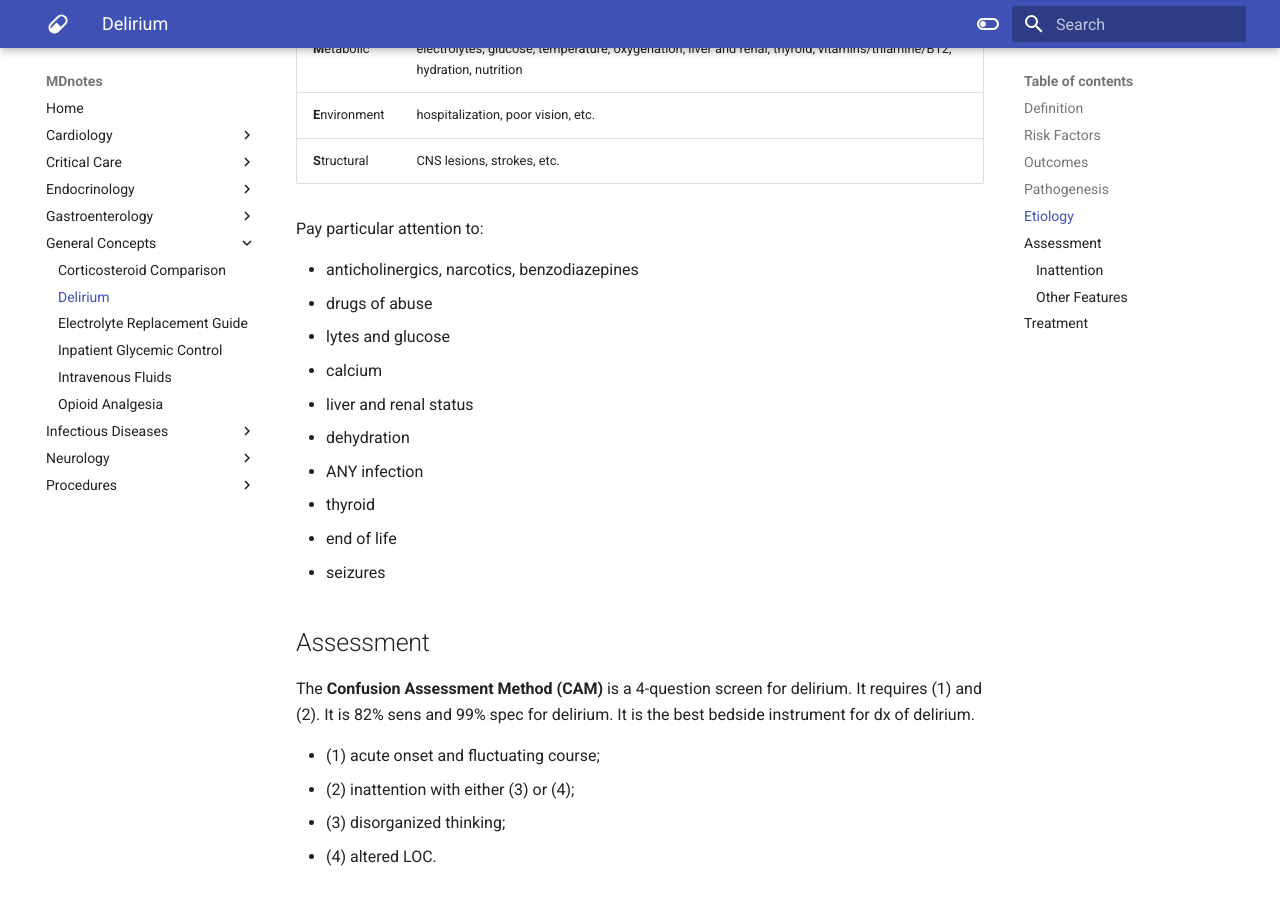
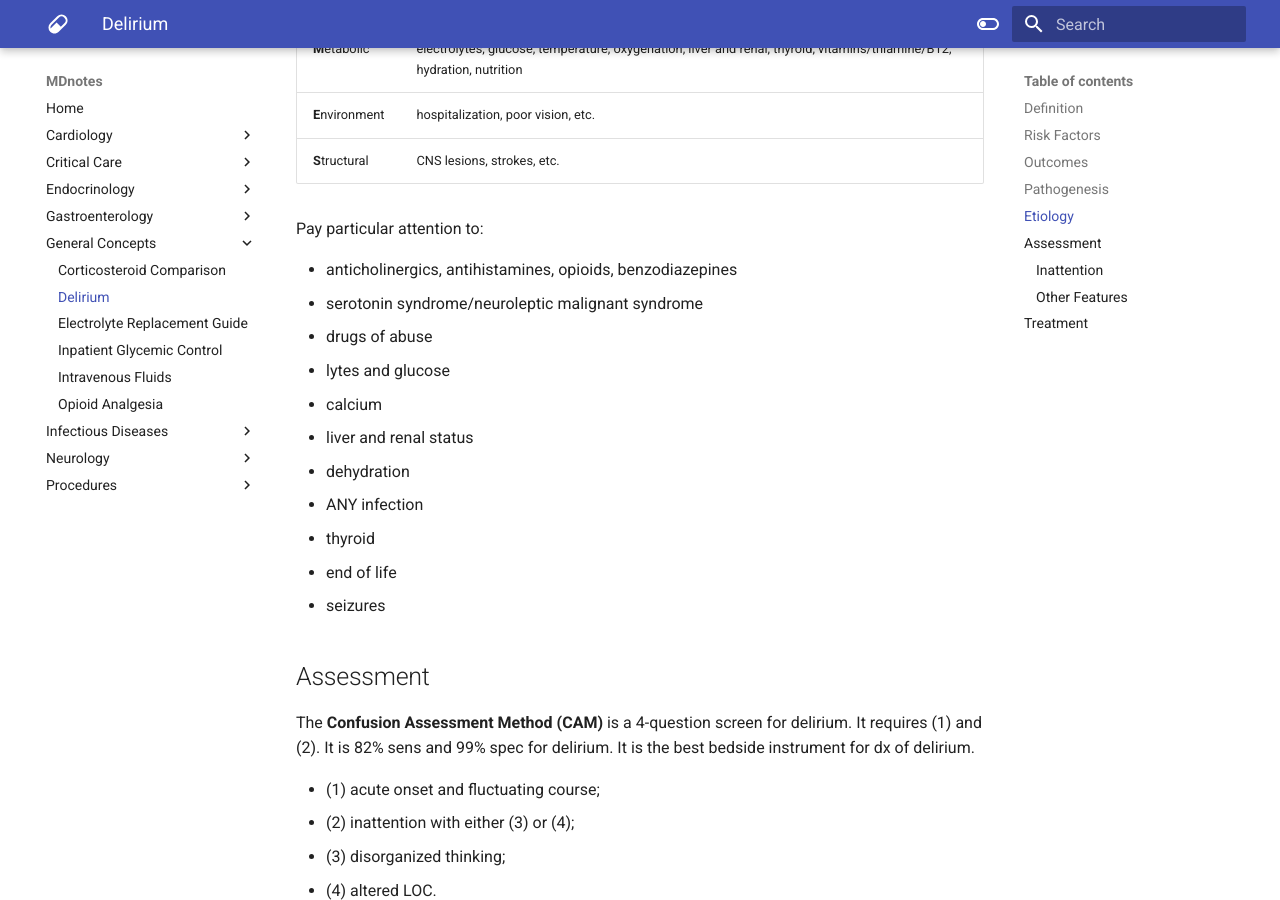
Before and after one commit to jzpero/mdnotes, an MkDocs documentation site: the page built from docs/General Concepts/Delirium.md, in a window 1280 px wide and 900 px high, scrolled down 1220 px. Built offline with MkDocs 1.6.1 and Material for MkDocs 9.7.7, drawn with Linux system fonts in a browser that asks for light colours.

Commit message:
vault backup: 2021-07-01 18:21:59
Affected files:

"docs/General Concepts/Delirium.md"

```diff
--- a/docs/General Concepts/Delirium.md
+++ b/docs/General Concepts/Delirium.md
@@ -35,7 +35,8 @@ Theories range from cholingeric failure hypotheses, to dopamine excess, to HPA a
 
 Pay particular attention to:
 
-- anticholinergics, narcotics, benzodiazepines
+- anticholinergics, antihistamines, opioids, benzodiazepines
+- serotonin syndrome/neuroleptic malignant syndrome
 - drugs of abuse
 - lytes and glucose
 - calcium
```
